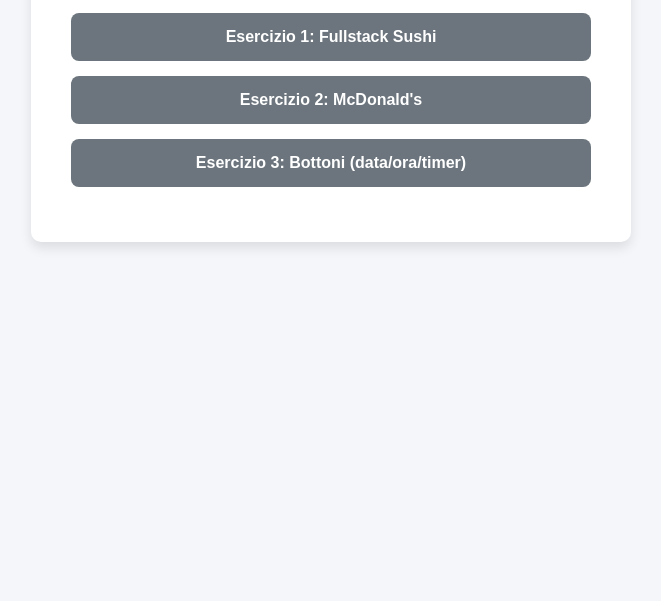
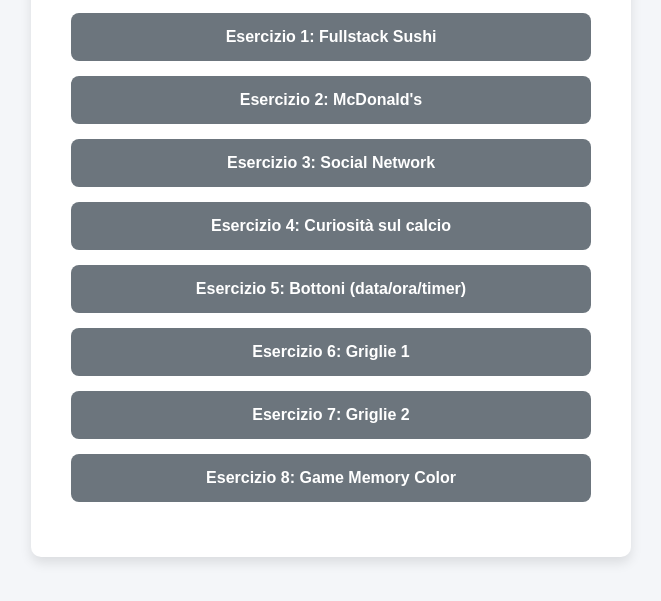
Before and after one commit to JasonMezzadri/TPSIT, a plain HTML site: page esercizi_boostrap.html in a window 1280 px wide. Shown: the part 173-774 px from the top of the page, without its empty margins (309-970 px from the left). Drawn offline with nearby package versions, Linux system fonts and the light colour scheme.

Commit message:
Update esercizi_boostrap.html

```diff
--- a/esercizi_boostrap.html
+++ b/esercizi_boostrap.html
@@ -69,7 +69,22 @@
         <a href="https://jasonmezzadri.github.io/TPSIT/sitoMc.html" class="btn btn-custom">Esercizio 2: McDonald's</a>
       </div>
       <div class="btn-container">
-        <a href="https://jasonmezzadri.github.io/TPSIT/salva_bottoni.html" class="btn btn-custom">Esercizio 3: Bottoni (data/ora/timer)</a>
+        <a href="https://jasonmezzadri.github.io/TPSIT/bootstrap2.html" class="btn btn-custom">Esercizio 3: Social Network</a>
+      </div>
+      <div class="btn-container">
+        <a href="https://jasonmezzadri.github.io/TPSIT/esempio6.html" class="btn btn-custom">Esercizio 4: Curiosità sul calcio</a>
+      </div>
+      <div class="btn-container">
+        <a href="https://jasonmezzadri.github.io/TPSIT/salva_bottoni.html" class="btn btn-custom">Esercizio 5: Bottoni (data/ora/timer)</a>
+      </div>
+      <div class="btn-container">
+        <a href="https://jasonmezzadri.github.io/TPSIT/griglie1.html" class="btn btn-custom">Esercizio 6: Griglie 1</a>
+      </div>
+      <div class="btn-container">
+        <a href="https://jasonmezzadri.github.io/TPSIT/griglie2.html" class="btn btn-custom">Esercizio 7: Griglie 2</a>
+      </div>
+      <div class="btn-container">
+        <a href="https://jasonmezzadri.github.io/TPSIT/memory.html" class="btn btn-custom">Esercizio 8: Game Memory Color</a>
       </div>
     </div>
   </body>
```
